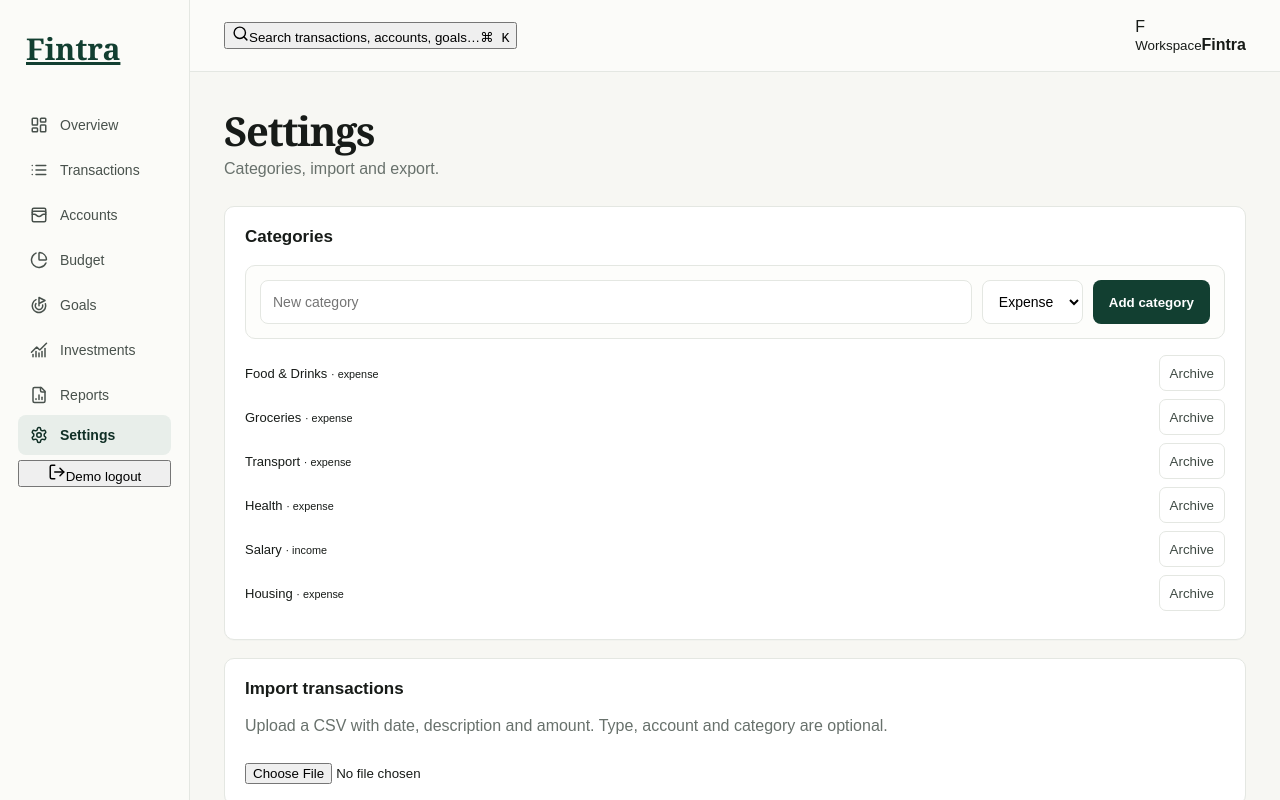
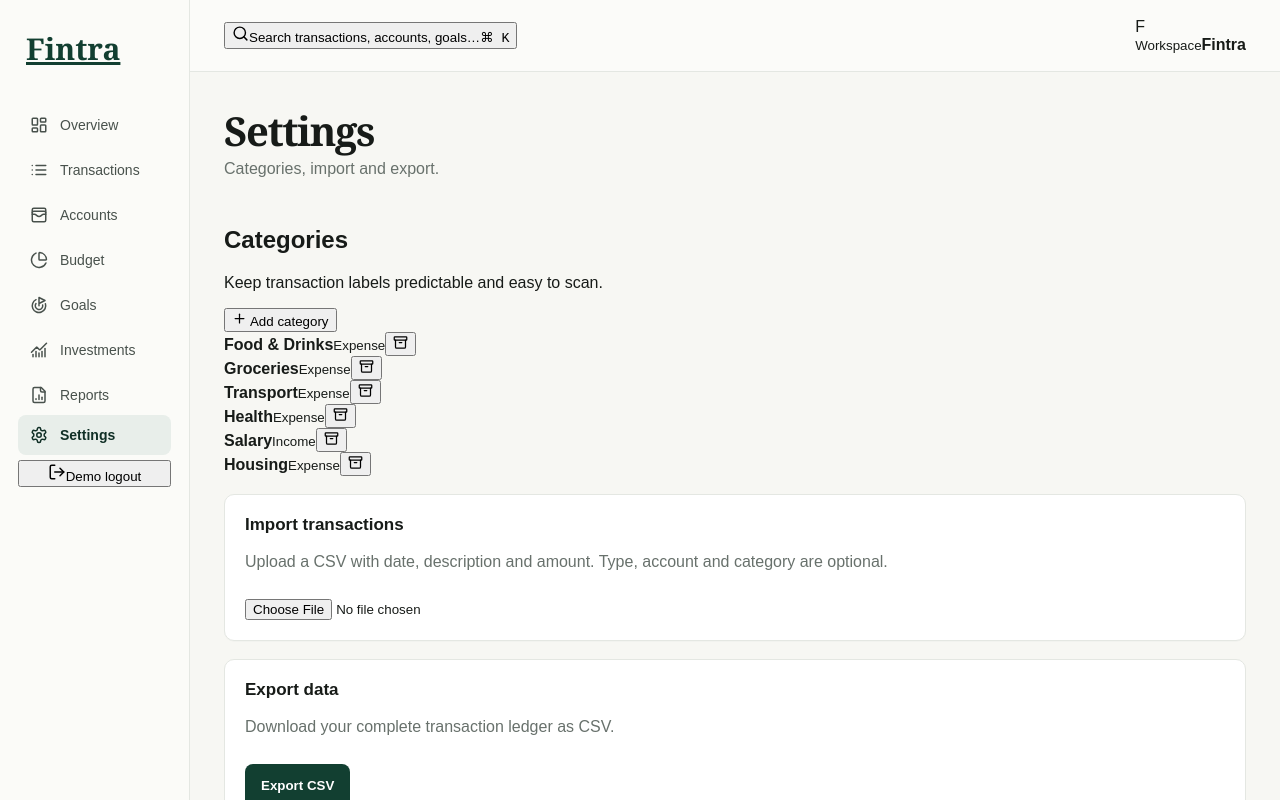
Before and after one commit to gthawani-del/fintra, a Next.js app: page /settings in a window 1280 px wide. Shown: the top 800 px of the page. Built offline with nearby package versions, Linux system fonts and the light colour scheme.

Commit message:
ui: redesign category settings

```diff
--- a/components/categories-manager.tsx
+++ b/components/categories-manager.tsx
@@ -1 +1,16 @@
-"use client";import{useEffect,useState}from"react";import{loadState,saveState}from"@/lib/storage/store";import type{FinanceState}from"@/types/finance";export function CategoriesManager(){const[s,setS]=useState<FinanceState|null>(null),[name,setName]=useState(""),[type,setType]=useState<"income"|"expense">("expense");useEffect(()=>setS(loadState()),[]);if(!s)return null;return <div className="panel"><h2>Categories</h2><form className="inlineForm" onSubmit={e=>{e.preventDefault();if(!name)return;const n={...s,categories:[...s.categories,{id:crypto.randomUUID(),name,type}]};setS(n);saveState(n);setName("")}}><input value={name} onChange={e=>setName(e.target.value)} placeholder="New category"/><select value={type} onChange={e=>setType(e.target.value as any)}><option value="expense">Expense</option><option value="income">Income</option></select><button className="primary">Add category</button></form>{s.categories.filter(c=>!c.archived).map(c=><div className="goalhead" key={c.id}><span>{c.name} <small>· {c.type}</small></span><button onClick={()=>{const n={...s,categories:s.categories.map(x=>x.id===c.id?{...x,archived:true}:x)};setS(n);saveState(n)}}>Archive</button></div>)}</div>}
+"use client";
+import{useEffect,useState}from"react";
+import{Archive,Plus}from"lucide-react";
+import{Button}from"@/components/ui/button";
+import{Dialog,DialogContent,DialogDescription,DialogFooter,DialogHeader,DialogTitle}from"@/components/ui/dialog";
+import{EmptyState}from"@/components/ui/empty-state";
+import{loadState,saveState}from"@/lib/storage/store";
+import type{FinanceState}from"@/types/finance";
+export function CategoriesManager(){
+ const[s,setS]=useState<FinanceState|null>(null),[open,setOpen]=useState(false),[name,setName]=useState(""),[type,setType]=useState<"income"|"expense">("expense");
+ useEffect(()=>setS(loadState()),[]);
+ if(!s)return <div className="surface" aria-busy="true">Loading categories…</div>;
+ const commit=(n:FinanceState)=>{setS(n);saveState(n)},active=s.categories.filter(c=>!c.archived);
+ return <div className="settingsSection"><div className="settingsSectionHead"><div><h2>Categories</h2><p>Keep transaction labels predictable and easy to scan.</p></div><Button variant="secondary" size="sm" onClick={()=>setOpen(true)}><Plus size={15}/> Add category</Button></div>{active.length?<div className="settingsRows">{active.map(c=><div className="settingsRow" key={c.id}><span><b>{c.name}</b><small>{c.type==="income"?"Income":"Expense"}</small></span><button aria-label={"Archive "+c.name} onClick={()=>commit({...s,categories:s.categories.map(x=>x.id===c.id?{...x,archived:true}:x)})}><Archive size={15}/></button></div>)}</div>:<EmptyState title="No categories" body="Add categories to organise income and expenses."/>}
+ <Dialog open={open} onOpenChange={setOpen}><DialogContent><form onSubmit={e=>{e.preventDefault();if(!name.trim())return;commit({...s,categories:[...s.categories,{id:crypto.randomUUID(),name:name.trim(),type}]});setName("");setType("expense");setOpen(false)}}><DialogHeader><DialogTitle>Add category</DialogTitle><DialogDescription>Use short, familiar labels that will make sense in reports.</DialogDescription></DialogHeader><div className="dialogFields"><label className="span2"><span>Name</span><input value={name} onChange={e=>setName(e.target.value)} placeholder="e.g. Dining"/></label><label className="span2"><span>Type</span><select value={type} onChange={e=>setType(e.target.value as "income"|"expense")}><option value="expense">Expense</option><option value="income">Income</option></select></label></div><DialogFooter><Button type="button" variant="secondary" onClick={()=>setOpen(false)}>Cancel</Button><Button type="submit">Add category</Button></DialogFooter></form></DialogContent></Dialog></div>;
+}
```
